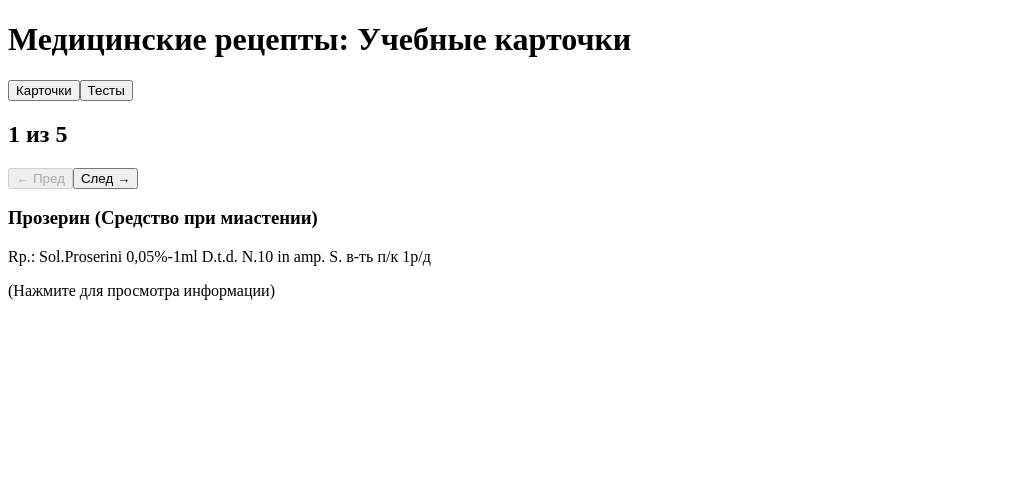
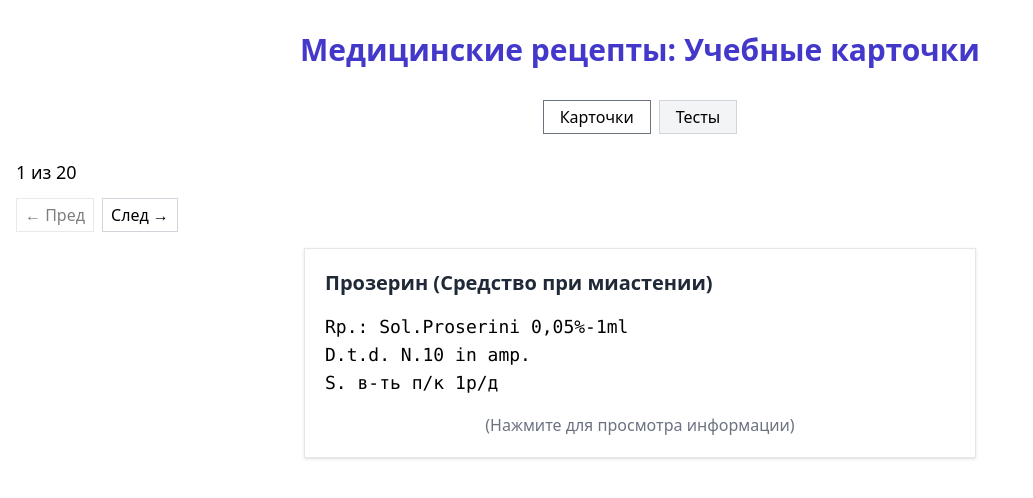
Before and after one commit to rinatuse/quizzes, a Nuxt app: page / in a window 1280 px wide. Shown: the top 498 px of the page, without its empty margins (0-1033 px from the left). Built offline with nearby package versions, Linux system fonts and the light colour scheme.

Commit message:
feat: add card

```diff
--- a/components/PharmaCards.vue
+++ b/components/PharmaCards.vue
@@ -150,139 +150,9 @@
 <script setup>
 import { ref, computed, onMounted } from 'vue';
 import gsap from 'gsap';
+import { prescriptions } from '~/data/prescriptions.js';
+import { quizzes } from '~/data/quizzes.js';
 
-// Данные с рецептами
-const prescriptions = [
-  {
-    id: 1,
-    title: "Прозерин (Средство при миастении)",
-    text: "Rp.: Sol.Proserini 0,05%-1ml\nD.t.d. N.10 in amp.\nS. в-ть п/к 1р/д",
-    description: "Прозерин (Неостигмин) - антихолинэстеразное средство, обратимый ингибитор холинэстеразы. Используется при миастении, атонии кишечника, и для устранения действия недеполяризующих миорелаксантов.",
-    keyPoints: [
-      "Группа: Антихолинэстеразные средства",
-      "Механизм: Блокирует холинэстеразу, повышая концентрацию ацетилхолина",
-      "Применение: Миастения, атония кишечника, мочевого пузыря",
-      "Концентрация: 0,05%",
-      "Способ введения: Подкожно"
-    ],
-    category: "Антихолинэстеразные средства"
-  },
-  {
-    id: 2,
-    title: "Нитразепам (Средство при бессоннице)",
-    text: "Rp.: Nitrazepami 0,005\nD.t.d. №20 in tab\nS. по 1 таб за 30 мин до сна",
-    description: "Нитразепам - снотворное средство из группы бензодиазепинов. Обладает также анксиолитическим, противосудорожным и миорелаксирующим действием. Используется для лечения бессонницы, неврозов и судорожных состояний.",
-    keyPoints: [
-      "Группа: Бензодиазепины",
-      "Механизм: Усиление тормозного влияния ГАМК в ЦНС",
-      "Применение: Бессонница, неврозы, судороги",
-      "Дозировка: 5 мг (0,005 г)",
-      "Режим: За 30 минут до сна"
-    ],
-    category: "Снотворные средства"
-  },
-  {
-    id: 3,
-    title: "Альмагель (Средство для угнетения изжоги)",
-    text: "Rp.: «Almagel» 170.0\nD.S. По 1 ст. л. 3 р/день и на ночь.",
-    description: "Альмагель - комбинированный антацидный препарат, содержащий гидроксид алюминия и магния. Нейтрализует соляную кислоту желудочного сока, обладает обволакивающим действием и защищает слизистую оболочку желудка.",
-    keyPoints: [
-      "Группа: Антациды",
-      "Состав: Гидроксид алюминия и магния",
-      "Механизм: Нейтрализация соляной кислоты желудочного сока",
-      "Применение: Изжога, гастрит, язвенная болезнь",
-      "Режим: По 1 ст. л. 3 раза в день и на ночь"
-    ],
-    category: "Антацидные средства"
-  },
-  {
-    id: 4,
-    title: "Метопролол (Адреноблокатор для лечения ИБС)",
-    text: "Rp.: Tab. Metoprololi 0.05\nD.t.d № 30\nS. по 1 таб 3р/д",
-    description: "Метопролол - кардиоселективный бета-адреноблокатор, блокирует β1-адренорецепторы. Снижает ЧСС, сократимость миокарда, АД, потребность миокарда в кислороде. Применяется при ИБС, гипертонии, аритмиях.",
-    keyPoints: [
-      "Группа: β1-адреноблокаторы (кардиоселективные)",
-      "Механизм: Блокада β1-адренорецепторов сердца",
-      "Применение: ИБС, гипертония, аритмии",
-      "Дозировка: 50 мг (0,05 г)",
-      "Режим: По 1 таблетке 3 раза в день"
-    ],
-    category: "Адреноблокаторы"
-  },
-  {
-    id: 5,
-    title: "Фуросемид (Средство при отеке легких)",
-    text: "Rp.: Tab.Furosemidi 0,04\nD.t.d. N.50\nS. по 1 таб утром\nRp.: Sol. Furosemidi 1%-2.0\nD.t.d. № 5 in amp.\nS. В/м по 2 мл.",
-    description: "Фуросемид - мощный петлевой диуретик, блокирует реабсорбцию натрия и хлора в восходящем колене петли Генле. Применяется при отеках различного генеза, гипертонии, отеке легких, отеке мозга.",
-    keyPoints: [
-      "Группа: Петлевые диуретики",
-      "Механизм: Блокада реабсорбции Na+ и Cl- в петле Генле",
-      "Применение: Отеки, гипертония, отек легких",
-      "Дозировка: 40 мг (0,04 г) таблетки, 1% - 2,0 раствор",
-      "Режим: Таблетки - утром, раствор - внутримышечно"
-    ],
-    category: "Диуретики"
-  }
-];
-
-// Данные тестов
-const quizzes = [
-  {
-    question: "Какой механизм действия у Прозерина?",
-    options: [
-      "Стимуляция М-холинорецепторов",
-      "Блокада холинэстеразы",
-      "Блокада адренорецепторов",
-      "Блокада дофаминовых рецепторов"
-    ],
-    correctAnswer: 1,
-    explanation: "Прозерин (Неостигмин) - антихолинэстеразное средство, которое блокирует фермент холинэстеразу, повышая концентрацию ацетилхолина в синаптической щели."
-  },
-  {
-    question: "К какой группе относится Нитразепам?",
-    options: [
-      "Барбитураты",
-      "Бензодиазепины",
-      "Имидазопиридины",
-      "Циклопирролоны"
-    ],
-    correctAnswer: 1,
-    explanation: "Нитразепам относится к группе бензодиазепинов, которые усиливают тормозное влияние ГАМК в ЦНС, что приводит к снотворному, анксиолитическому и противосудорожному эффектам."
-  },
-  {
-    question: "Какой основной механизм действия метопролола?",
-    options: [
-      "Блокада β1-адренорецепторов",
-      "Блокада β2-адренорецепторов",
-      "Блокада α-адренорецепторов",
-      "Активация β-адренорецепторов"
-    ],
-    correctAnswer: 0,
-    explanation: "Метопролол является кардиоселективным β1-адреноблокатором, он преимущественно блокирует β1-адренорецепторы сердца, что приводит к снижению ЧСС, сократимости миокарда и АД."
-  },
-  {
-    question: "Где в нефроне действует фуросемид?",
-    options: [
-      "В проксимальных канальцах",
-      "В дистальных канальцах",
-      "В восходящем колене петли Генле",
-      "В собирательных трубочках"
-    ],
-    correctAnswer: 2,
-    explanation: "Фуросемид - петлевой диуретик, который блокирует реабсорбцию натрия и хлора в восходящем колене петли Генле, что приводит к выраженному диуретическому эффекту."
-  },
-  {
-    question: "Как глибенкламид снижает уровень глюкозы в крови?",
-    options: [
-      "Увеличивает чувствительность тканей к инсулину",
-      "Стимулирует секрецию инсулина β-клетками",
-      "Уменьшает всасывание глюкозы в кишечнике",
-      "Ингибирует глюконеогенез в печени"
-    ],
-    correctAnswer: 1,
-    explanation: "Глибенкламид - производное сульфонилмочевины, которое стимулирует секрецию инсулина β-клетками поджелудочной железы, что приводит к снижению уровня глюкозы в крови."
-  }
-];
 
 // Состояние приложения
 const mode = ref('cards');
--- a/nuxt.config.ts
+++ b/nuxt.config.ts
@@ -1,5 +1,7 @@
-// https://nuxt.com/docs/api/configuration/nuxt-config
 export default defineNuxtConfig({
-  compatibilityDate: '2024-11-01',
-  devtools: { enabled: true }
+  compatibilityDate: '2024-04-29',
+  devtools: {
+    enabled: true
+  },
+  modules: ['@nuxtjs/tailwindcss']
 })
--- a/package.json
+++ b/package.json
@@ -18,6 +18,7 @@
   "devDependencies": {
     "@nuxt/devtools": "latest",
     "@nuxtjs/tailwindcss": "^6.11.4",
-    "nuxt": "^3.10.3"
+    "nuxt": "^3.10.3",
+    "tailwindcss": "^3.x"
   }
 }
--- /dev/null
+++ b/tailwind.config.ts
@@ -0,0 +1,15 @@
+import type { Config } from 'tailwindcss'
+
+export default {
+  content: [
+    "./components/**/*.{vue,js,ts}",
+    "./layouts/**/*.vue",
+    "./pages/**/*.vue",
+    "./app.vue",
+    "./error.vue"
+  ],
+  theme: {
+    extend: {},
+  },
+  plugins: [],
+} as Config
--- a/tsconfig.json
+++ b/tsconfig.json
@@ -1,4 +1,3 @@
 {
-  // https://nuxt.com/docs/guide/concepts/typescript
   "extends": "./.nuxt/tsconfig.json"
 }
```
Also changed, not shown: 1 other file (tests, documents, lock files or other folders).
